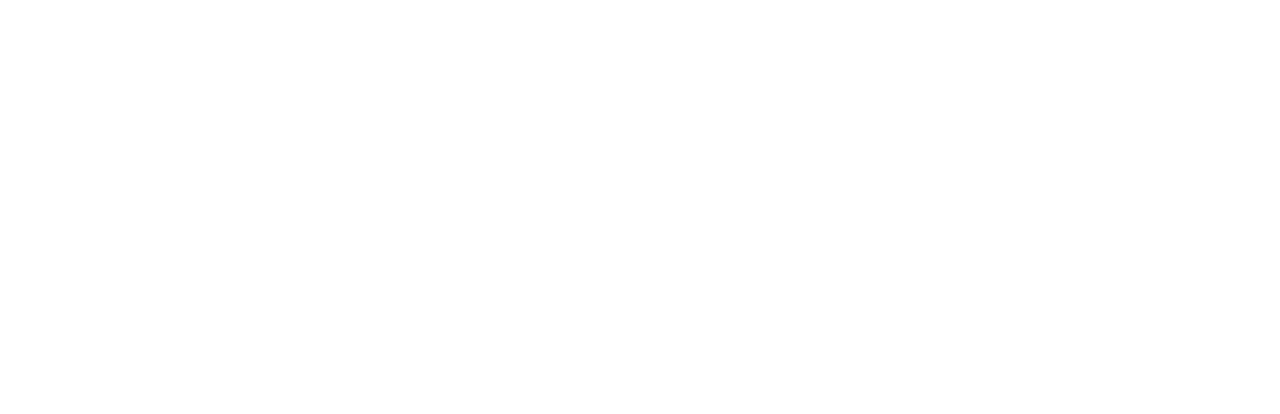
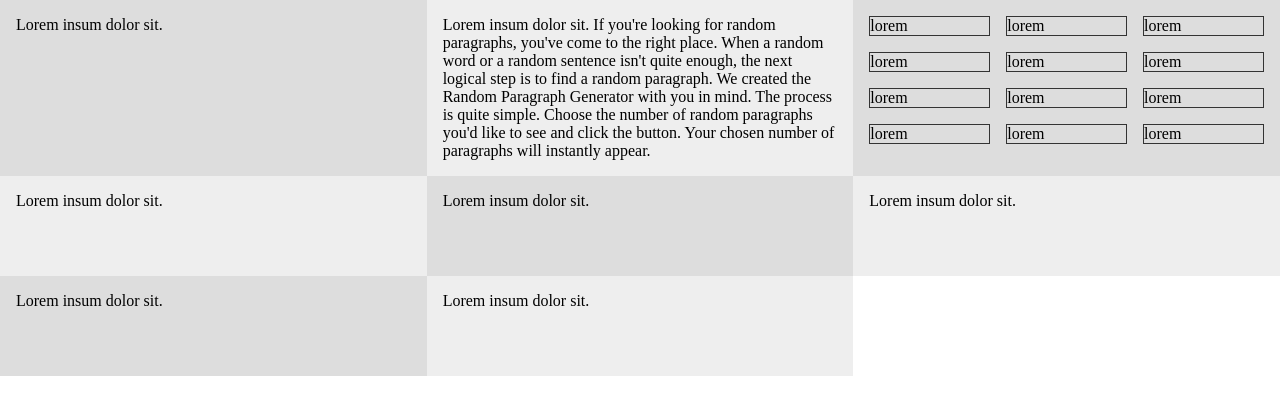
Before and after one commit to imHarish03/gridLayout, a plain HTML site: page index2.html in a window 1280 px wide. Drawn offline with Linux system fonts and the light colour scheme.

Commit message:
grid positioning

```diff
--- a/assets/css/main.css
+++ b/assets/css/main.css
@@ -6,12 +6,13 @@
 
 .wrapper{
 	display: grid;
-	grid-template-columns: 30% 40% 30%;
+	grid-template-columns: 1fr 2fr 2fr;
 
 	/*grid-column-gap: 1em;
 	grid-row-gap: 1em;*/
 
 	grid-gap: 1em;
+	grid-auto-rows: 100px;
 }
 
 .wrapper > div {
--- a/index2.html
+++ b/index2.html
@@ -4,12 +4,92 @@
 	<title>CSS Grids</title>
 	<style type="text/css">
 
+		*{
+			margin:0;
+			padding: 0;
+		}
+
+		.wrapper{
+			display: grid;
+			grid-template-columns: repeat(3 , 1fr );
+			grid-auto-rows: minmax(100px, auto);
+		}
+
+		.wrapper > div {
+         background: #eee;
+		 padding: 1em;
+		}
+
+		.wrapper > div:nth-child(odd){
+		background:#ddd;
+		}
+
+
+		.nested{
+			display: grid;
+			grid-template-columns: repeat(3 , 1fr );
+			grid-auto-rows: 20px;
+			grid-gap: 1em;
+			padding: 1em;
+		}
+
+		.nested > div {
+			border: #333 1px solid;
+		}
+
 	</style>
 </head>
 <body>
-
 	<div class="wrapper">
 
+		<div>
+			Lorem insum dolor sit.
+		</div>
+
+		<div>
+			Lorem insum dolor sit.
+			If you're looking for random paragraphs, you've come to the right place. When a random word or a random sentence isn't quite enough, the next logical step is to find a random paragraph. We created the Random Paragraph Generator with you in mind. The process is quite simple. Choose the number of random paragraphs you'd like to see and click the button. Your chosen number of paragraphs will instantly appear.
+		</div>
+
+		<div class="nested">
+
+			<div>lorem</div>
+			<div>lorem</div>
+			<div>lorem</div>
+
+			<div>lorem</div>
+			<div>lorem</div>
+			<div>lorem</div>
+
+			<div>lorem</div>
+			<div>lorem</div>
+			<div>lorem</div>
+
+			<div>lorem</div>
+			<div>lorem</div>
+			<div>lorem</div>
+
+		</div>
+
+		<div>
+			Lorem insum dolor sit.
+		</div>
+
+		<div>
+			Lorem insum dolor sit.
+		</div>
+
+		<div>
+			Lorem insum dolor sit.
+		</div>
+
+		<div>
+			Lorem insum dolor sit.
+		</div>
+
+		<div>
+			Lorem insum dolor sit.
+		</div>
 
 	</div>
 
```
Also changed, not shown: index3.html (added, +63 -0 lines).
